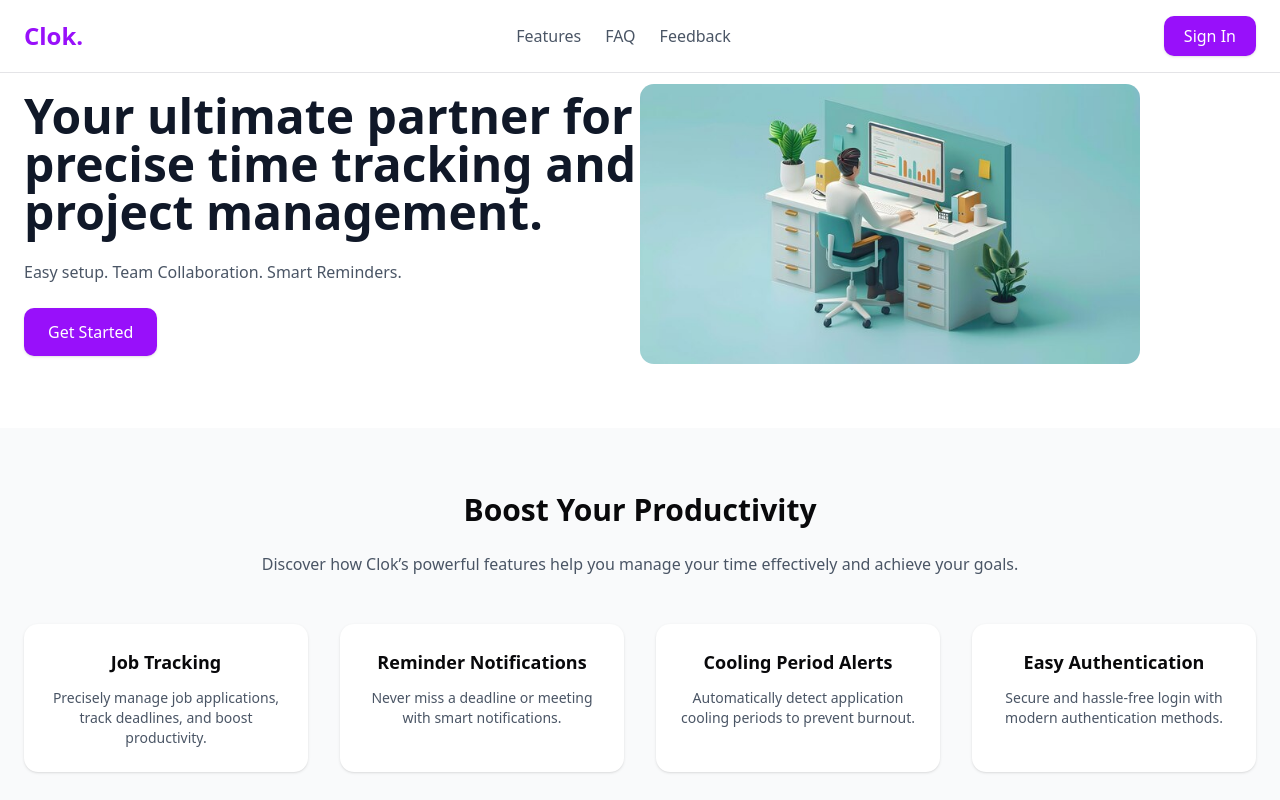
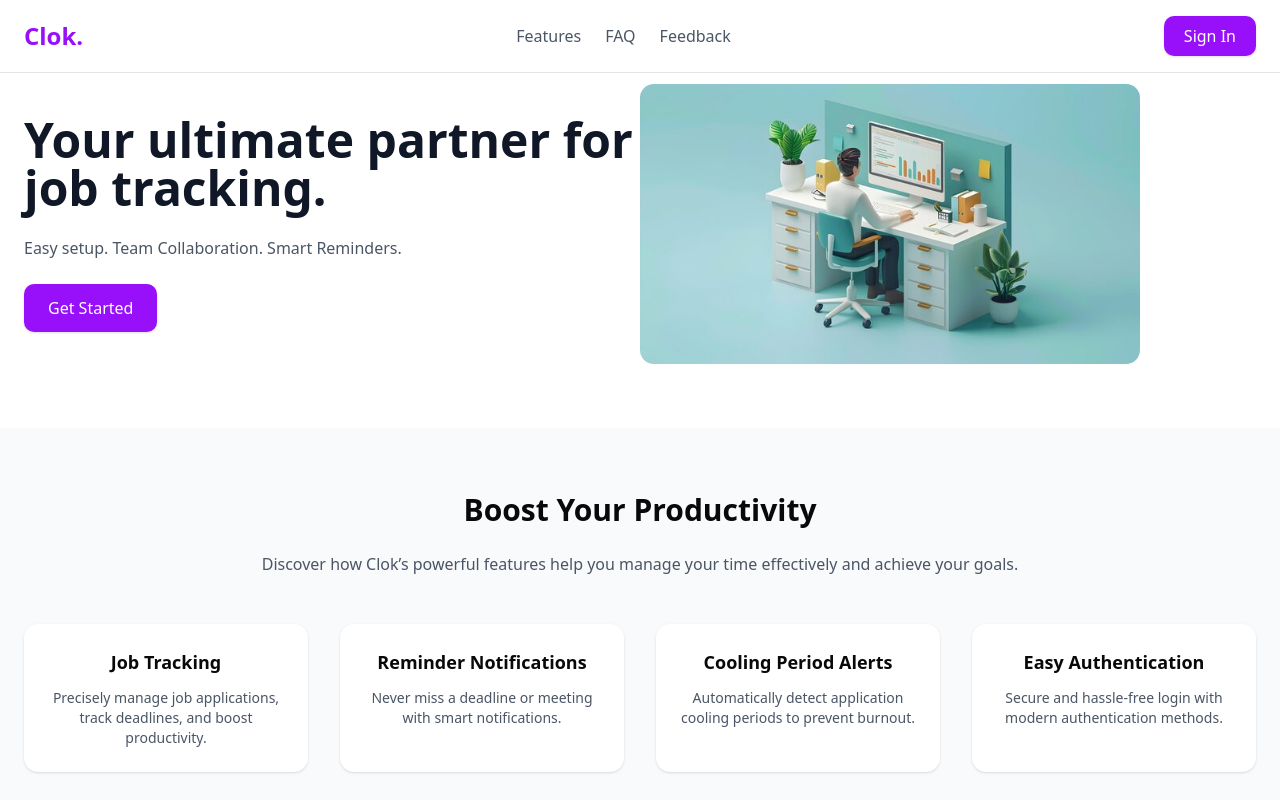
Before and after one commit to Annu650/Clok, a Next.js app in the folder frontend/: page /LandingPage in a window 1280 px wide. Shown: the top 800 px of the page. Built offline with nearby package versions, Linux system fonts and the light colour scheme.

Commit message:
text : modified the intro

```diff
--- a/frontend/src/app/LandingPage/page.tsx
+++ b/frontend/src/app/LandingPage/page.tsx
@@ -63,7 +63,7 @@ export default function LandingPage() {
           className="md:w-1/2 space-y-6"
         >
           <h1 className="text-4xl md:text-5xl font-bold text-gray-900">
-            Your ultimate partner for precise time tracking and project management.
+            Your ultimate partner for job tracking.
           </h1>
           <p className="text-gray-600">
             Easy setup. Team Collaboration. Smart Reminders.
```
